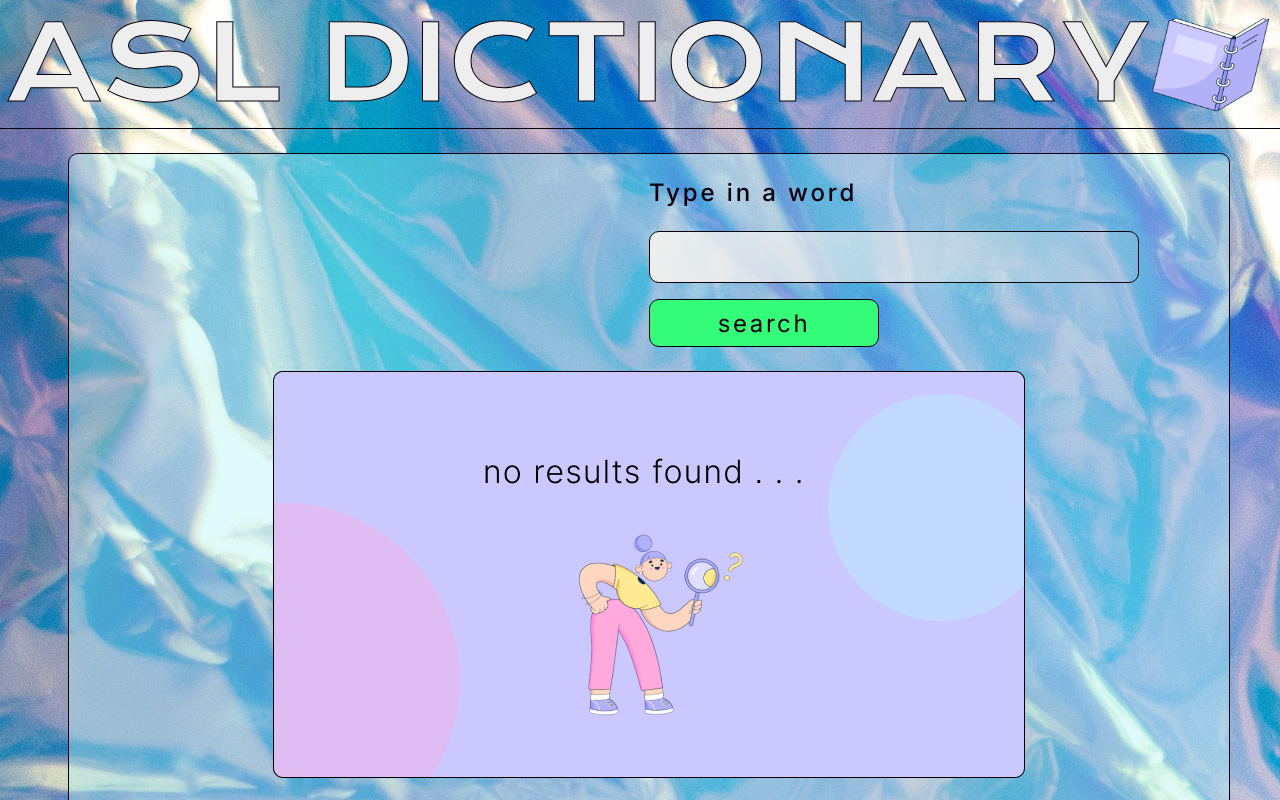
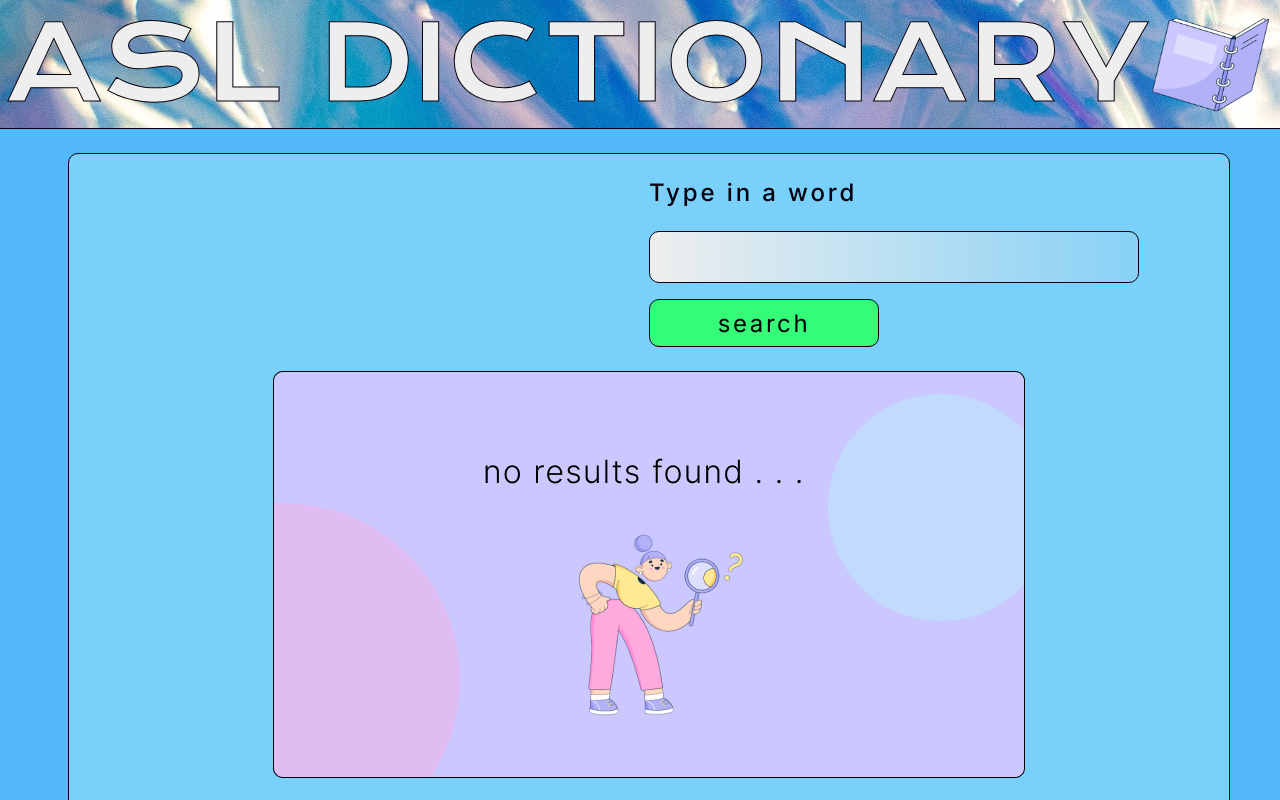
Before and after one commit to cyan-byte/asl-react-dictionary, a React (Vite) app: page / in a window 1280 px wide. Shown: the top 800 px of the page. Built offline with nearby package versions, Linux system fonts and the light colour scheme.

Commit message:
changed background

```diff
--- a/src/App.css
+++ b/src/App.css
@@ -2,7 +2,6 @@
   margin: 0;
   font-size: 62.5%;
   background-color: #52b7fb;
-  background-image: url("assets/pexels-kristina-paukshtite-1998922.jpg");
   background-attachment: fixed;
   background-repeat: no-repeat;
   color: #07000d;
--- a/src/components/SearchBar.jsx
+++ b/src/components/SearchBar.jsx
@@ -4,7 +4,7 @@ export default function SearchBar() {
   return (
     <div className='search-bar'>Type in a word
     {/* add search input tag and search functionality here */}
-
+    <img src='magnifying-glass-icon.png' alt='search icon'/>
     </div>
   )
 }
```
Also changed, not shown: src/components/Dictionary.jsx (+0 -149 lines), public/asl-dictionary-screenshot.png (added), public/magnifying-glass-icon.png (added).
